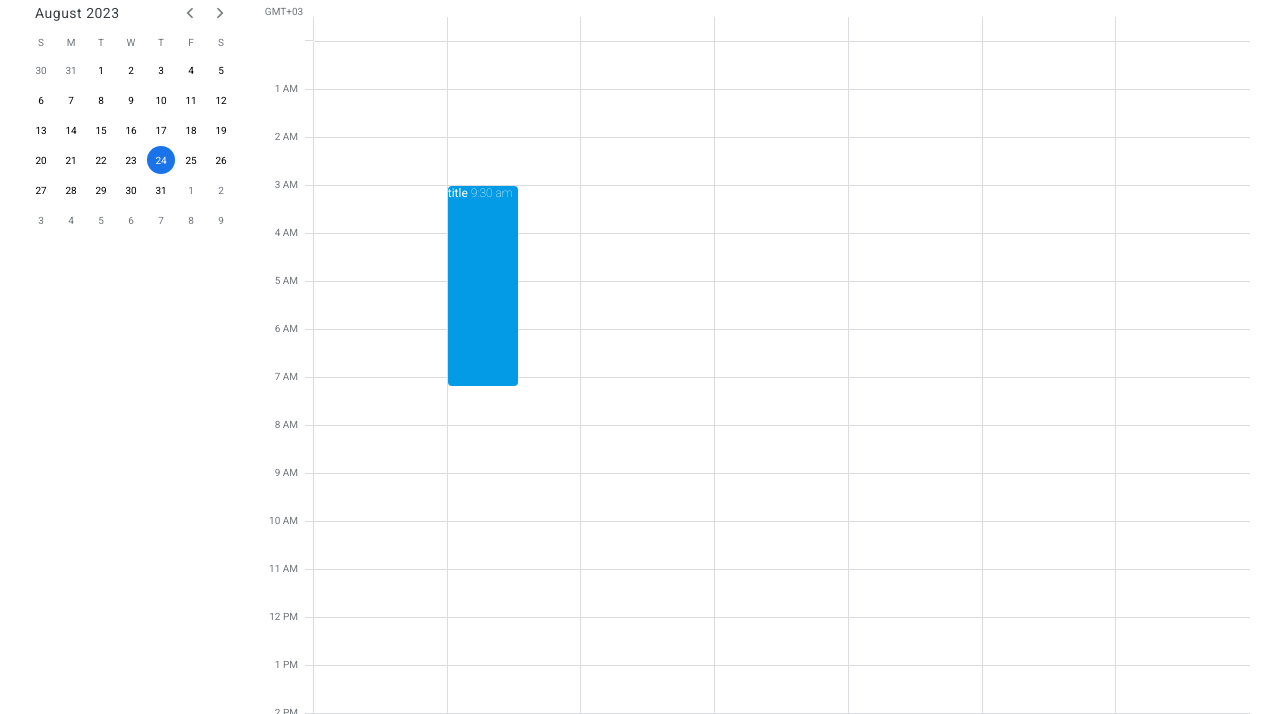
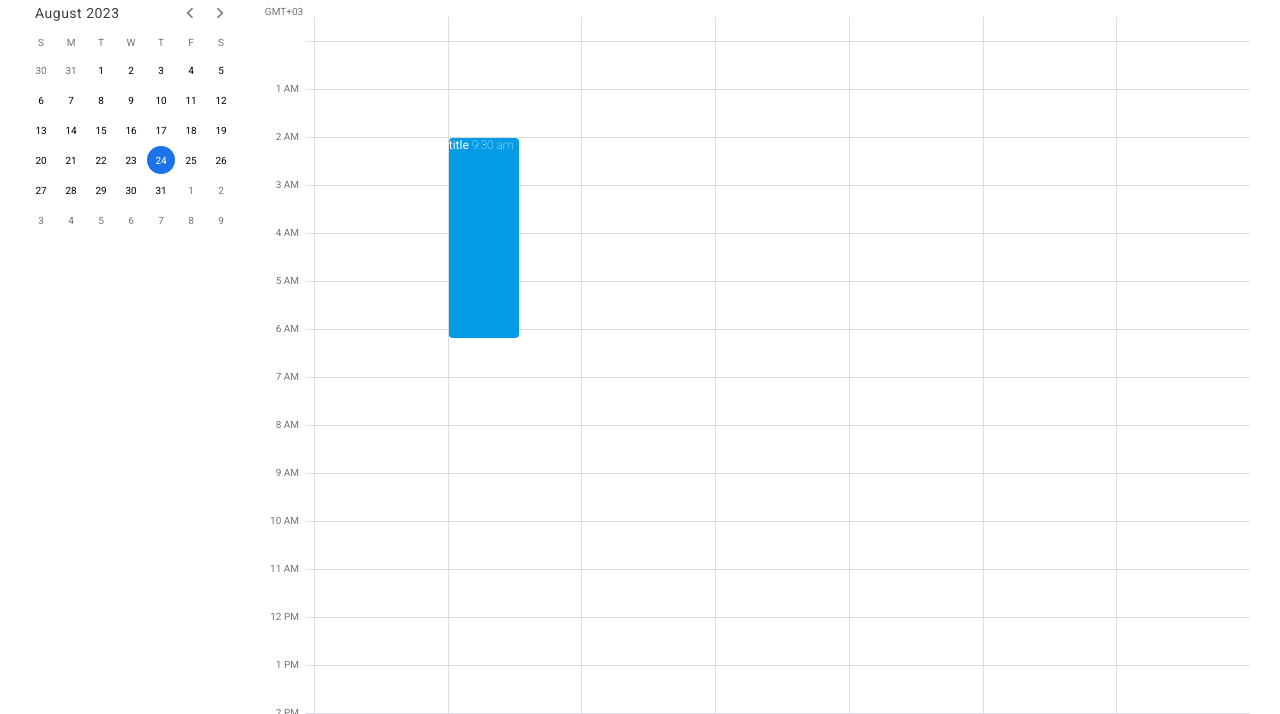
Before and after one commit to IevaSta/google_calendar_JS, a website with bundled scripts: page index.html in a window 1280 px wide. Shown: the part 146-860 px from the top of the page. Built offline with nearby package versions, Linux system fonts and the light colour scheme.

Commit message:
Fixed week layout style

```diff
--- a/assets/style/event.css
+++ b/assets/style/event.css
@@ -1,6 +1,5 @@
 .event {
     position: absolute;
-    z-index: 3;
     color: var(--color-light);
     font-size: 12px;
     height: 200px;
--- a/index.html
+++ b/index.html
@@ -123,7 +123,7 @@
                 <li class="lg-calendar__column-list">
                     <span class="week-day">sat</span>
                     <span class="month-day">15</span>
-                    <span class="lg-calendar__column-list--no-border"></span>
+                    <span class="lg-calendar__column-list--border"></span>
                 </li>
             </ul>
 
@@ -199,37 +199,8 @@
                 </li>
             </ul>
 
+            <div class="week-layout-wrapper">
                 <ul class="lg-calendar__cell-list">
-                <li class="lg-calendar__cell-item"></li>
-                <li class="lg-calendar__cell-item"></li>
-                <li class="lg-calendar__cell-item"></li>
-                <li class="lg-calendar__cell-item"></li>
-                <li class="lg-calendar__cell-item"></li>
-                <li class="lg-calendar__cell-item"></li>
-                <li class="lg-calendar__cell-item"></li>
-                <li class="lg-calendar__cell-item"></li>
-                <li class="lg-calendar__cell-item"></li>
-                <li class="lg-calendar__cell-item"></li>
-                <li class="lg-calendar__cell-item"></li>
-                <li class="lg-calendar__cell-item"></li>
-                <li class="lg-calendar__cell-item"></li>
-                <li class="lg-calendar__cell-item"></li>
-                <li class="lg-calendar__cell-item"></li>
-                <li class="lg-calendar__cell-item"></li>
-                <li class="lg-calendar__cell-item"></li>
-                <li class="lg-calendar__cell-item"></li>
-                <li class="lg-calendar__cell-item"></li>
-                <li class="lg-calendar__cell-item"></li>
-                <li class="lg-calendar__cell-item"></li>
-                <li class="lg-calendar__cell-item"></li>
-                <li class="lg-calendar__cell-item">
-                    <div class="event">
-                        <span class="event-title">title</span>
-                        <span class="event-time">9:30 am</span>
-                    </div>
-                </li>
-                <li class="lg-calendar__cell-item"></li>
-
                     <li class="lg-calendar__cell-item"></li>
                     <li class="lg-calendar__cell-item"></li>
                     <li class="lg-calendar__cell-item"></li>
@@ -254,7 +225,40 @@
                     <li class="lg-calendar__cell-item"></li>
                     <li class="lg-calendar__cell-item"></li>
                     <li class="lg-calendar__cell-item"></li>
+                </ul>
 
+                <ul class="lg-calendar__cell-list">
+                    <li class="lg-calendar__cell-item"></li>
+                    <li class="lg-calendar__cell-item"></li>
+                    <li class="lg-calendar__cell-item">
+                        <div class="event">
+                            <span class="event-title">title</span>
+                            <span class="event-time">9:30 am</span>
+                        </div>
+                    </li>
+                    <li class="lg-calendar__cell-item"></li>
+                    <li class="lg-calendar__cell-item"></li>
+                    <li class="lg-calendar__cell-item"></li>
+                    <li class="lg-calendar__cell-item"></li>
+                    <li class="lg-calendar__cell-item"></li>
+                    <li class="lg-calendar__cell-item"></li>
+                    <li class="lg-calendar__cell-item"></li>
+                    <li class="lg-calendar__cell-item"></li>
+                    <li class="lg-calendar__cell-item"></li>
+                    <li class="lg-calendar__cell-item"></li>
+                    <li class="lg-calendar__cell-item"></li>
+                    <li class="lg-calendar__cell-item"></li>
+                    <li class="lg-calendar__cell-item"></li>
+                    <li class="lg-calendar__cell-item"></li>
+                    <li class="lg-calendar__cell-item"></li>
+                    <li class="lg-calendar__cell-item"></li>
+                    <li class="lg-calendar__cell-item"></li>
+                    <li class="lg-calendar__cell-item"></li>
+                    <li class="lg-calendar__cell-item"></li>
+                    <li class="lg-calendar__cell-item"></li>
+                    <li class="lg-calendar__cell-item"></li>
+                </ul>
+                <ul class="lg-calendar__cell-list">
                     <li class="lg-calendar__cell-item"></li>
                     <li class="lg-calendar__cell-item"></li>
                     <li class="lg-calendar__cell-item"></li>
@@ -279,7 +283,9 @@
                     <li class="lg-calendar__cell-item"></li>
                     <li class="lg-calendar__cell-item"></li>
                     <li class="lg-calendar__cell-item"></li>
+                </ul>
 
+                <ul class="lg-calendar__cell-list">
                     <li class="lg-calendar__cell-item"></li>
                     <li class="lg-calendar__cell-item"></li>
                     <li class="lg-calendar__cell-item"></li>
@@ -304,7 +310,9 @@
                     <li class="lg-calendar__cell-item"></li>
                     <li class="lg-calendar__cell-item"></li>
                     <li class="lg-calendar__cell-item"></li>
+                </ul>
 
+                <ul class="lg-calendar__cell-list">
                     <li class="lg-calendar__cell-item"></li>
                     <li class="lg-calendar__cell-item"></li>
                     <li class="lg-calendar__cell-item"></li>
@@ -329,7 +337,9 @@
                     <li class="lg-calendar__cell-item"></li>
                     <li class="lg-calendar__cell-item"></li>
                     <li class="lg-calendar__cell-item"></li>
+                </ul>
 
+                <ul class="lg-calendar__cell-list">
                     <li class="lg-calendar__cell-item"></li>
                     <li class="lg-calendar__cell-item"></li>
                     <li class="lg-calendar__cell-item"></li>
@@ -354,7 +364,9 @@
                     <li class="lg-calendar__cell-item"></li>
                     <li class="lg-calendar__cell-item"></li>
                     <li class="lg-calendar__cell-item"></li>
+                </ul>
 
+                <ul class="lg-calendar__cell-list">
                     <li class="lg-calendar__cell-item"></li>
                     <li class="lg-calendar__cell-item"></li>
                     <li class="lg-calendar__cell-item"></li>
@@ -379,16 +391,8 @@
                     <li class="lg-calendar__cell-item"></li>
                     <li class="lg-calendar__cell-item"></li>
                     <li class="lg-calendar__cell-item"></li>
-
-                <li class="lg-calendar__cell-item"></li>
-                <li class="lg-calendar__cell-item"></li>
-                <li class="lg-calendar__cell-item"></li>
-                <li class="lg-calendar__cell-item"></li>
-                <li class="lg-calendar__cell-item"></li>
-                <li class="lg-calendar__cell-item"></li>
-                <li class="lg-calendar__cell-item"></li>
-
                 </ul>
+            </div>
         </section>
     </main>
 
--- a/main.css
+++ b/main.css
@@ -178,20 +178,15 @@ li {
 }
 
 .lg-calendar__gmt--border {
-    height: 24px;
-    border-right: 1px solid var(--color-secondary);
+    height: 25px;
     border-bottom: 1px solid;
     border-image: linear-gradient(90deg, #ffffff 85%, var(--color-border) 15%) 1;
 }
 
 .lg-calendar__column-list--border {
-    align-self: flex-end;
+    align-self: flex-start;
     height: 24px;
-    border-right: 1px solid var(--color-border);
-}
-
-.lg-calendar__column-list--no-border {
-    height: 24px;
+    border-left: 1px solid var(--color-border);
 }
 
 .week-day,
@@ -246,7 +241,6 @@ li {
     text-align: end;
     padding-inline-end: 15px;
     position: relative;
-    border-right: 1px solid var(--color-border);
     border-bottom: 1px solid;
     border-image: linear-gradient(90deg, #ffffff 85%, var(--color-border) 15%) 1;
 }
@@ -257,22 +251,26 @@ li {
 }
 
 .lg-calendar__column,
-.lg-calendar__cell-list {
+.week-layout-wrapper {
     display: grid;
     grid-template-columns: repeat(7, 1fr);
 }
 
+.week-layout-wrapper {
+    position: relative;
+}
+
 .lg-calendar__cell-item {
-    position: relative;
     height: 48px;
     width: auto;
     min-width: 80px;
-    border-right: 1px solid var(--color-border);
+    border-left: 1px solid var(--color-border);
     border-bottom: 1px solid var(--color-border);
 }
 
-.lg-calendar__cell-item:nth-of-type(7n) {
-    border-right: unset;
+.lg-calendar__cell-item:last-of-type {
+    border-bottom: unset;
+
 }
 
 /* Event creation modal layout  */
```
Also changed, not shown: js/components/renderWeekLayout.js (added). Lines whose indentation alone changed are shown as unchanged.
